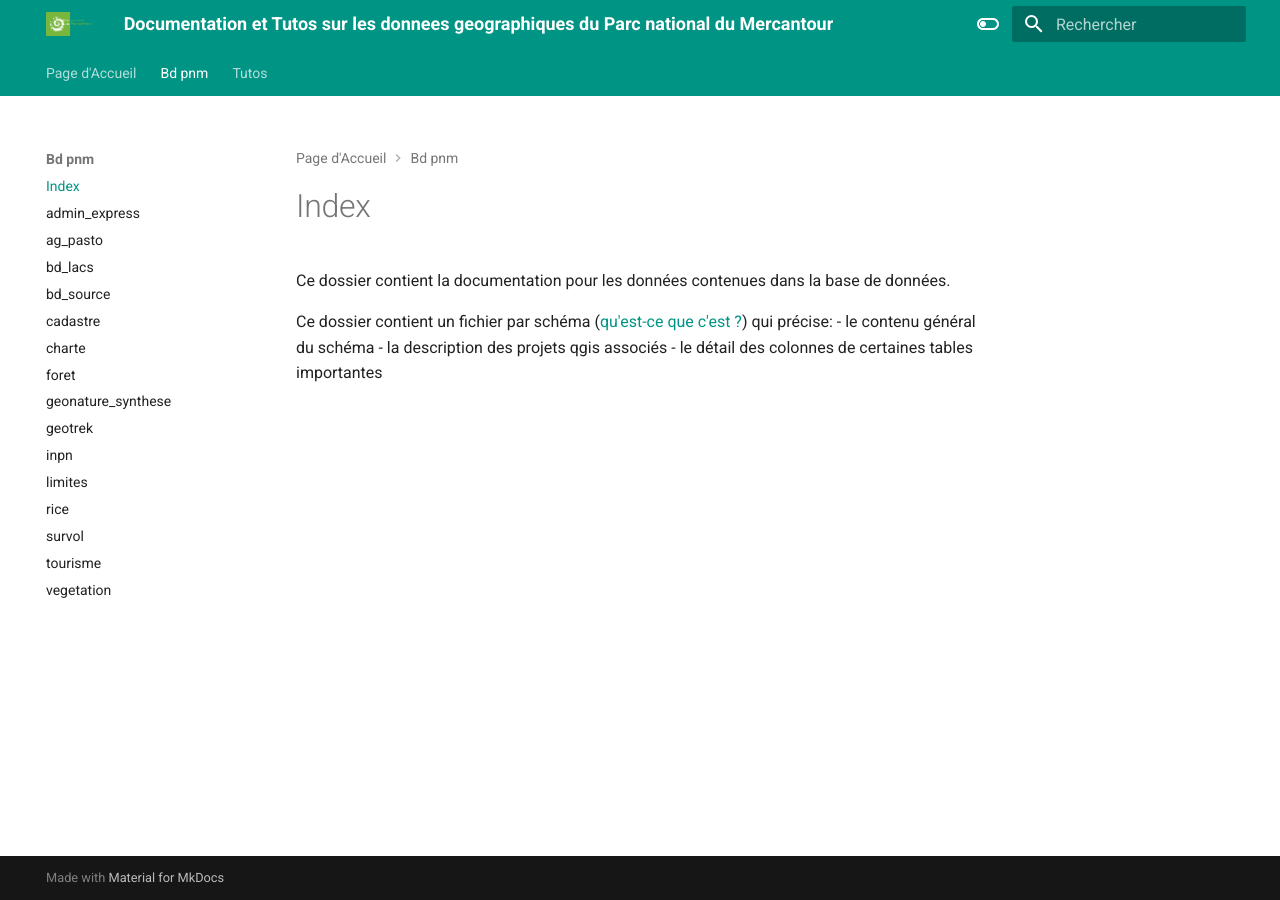
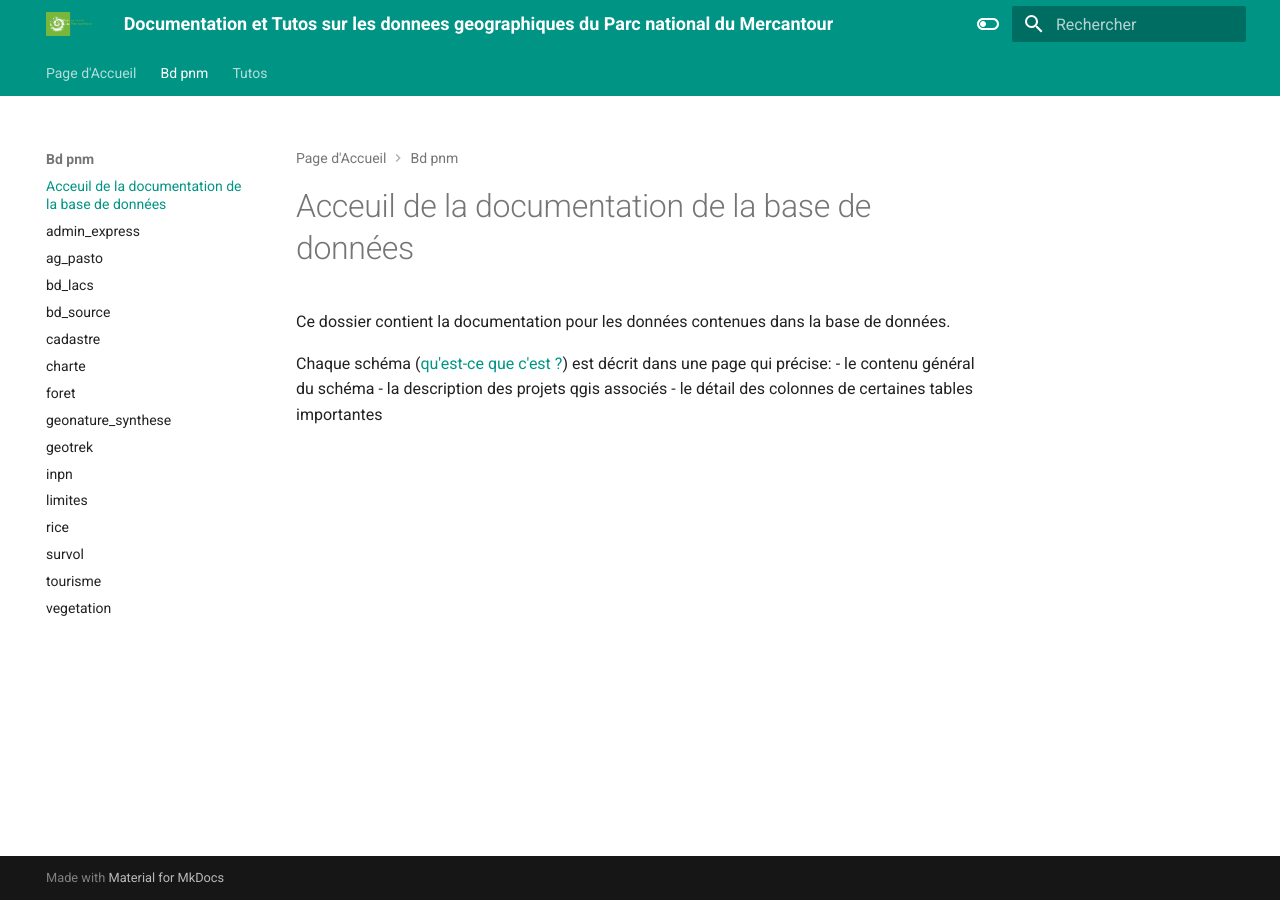
Before and after one commit to PnMercantour/donnees, an MkDocs documentation site: the page built from docs/bd_pnm/index.md, in a window 1280 px wide. Built offline with MkDocs 1.6.1 and Material for MkDocs 9.7.7, drawn with Linux system fonts in a browser that asks for light colours.

```diff
--- a/docs/bd_pnm/index.md
+++ b/docs/bd_pnm/index.md
@@ -1,8 +1,8 @@
-# Index
+# Acceuil de la documentation de la base de données
 
 Ce dossier contient la documentation pour les données contenues dans la base de données.
 
-Ce dossier contient un fichier par schéma ([qu'est-ce que c'est ?](../tutos/glossaire.md#schema "Dans une base de données relationnelle, un schéma regroupe différents objets dont des tables, vues et fonctions.")) qui précise:
+Chaque schéma ([qu'est-ce que c'est ?](../tutos/glossaire.md#schema "Dans une base de données relationnelle, un schéma regroupe différents objets dont des tables, vues et fonctions.")) est décrit dans une page qui précise:
  - le contenu général du schéma
  - la description des projets qgis associés
  - le détail des colonnes de certaines tables importantes
```
Also changed, not shown: 1 other file.
